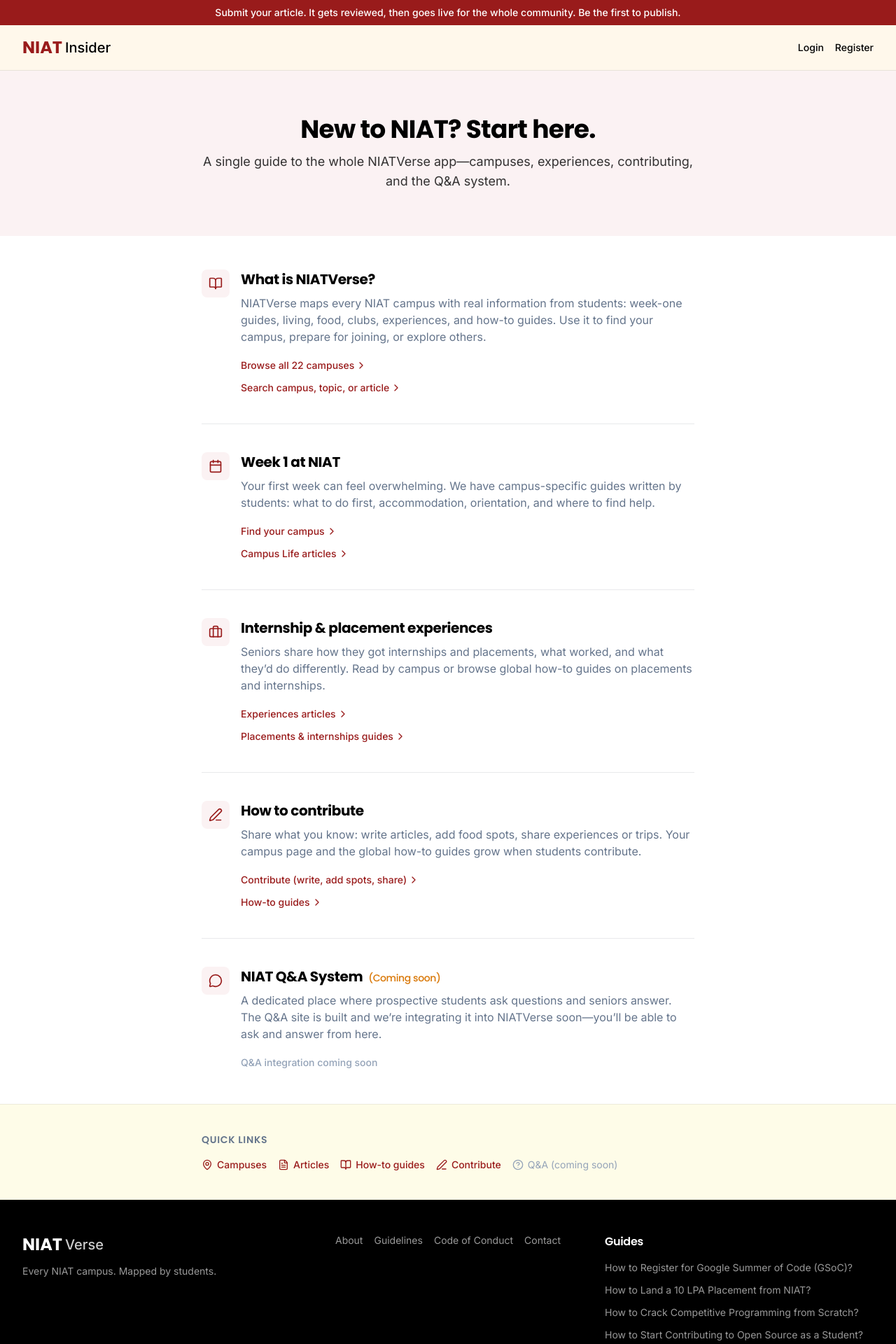
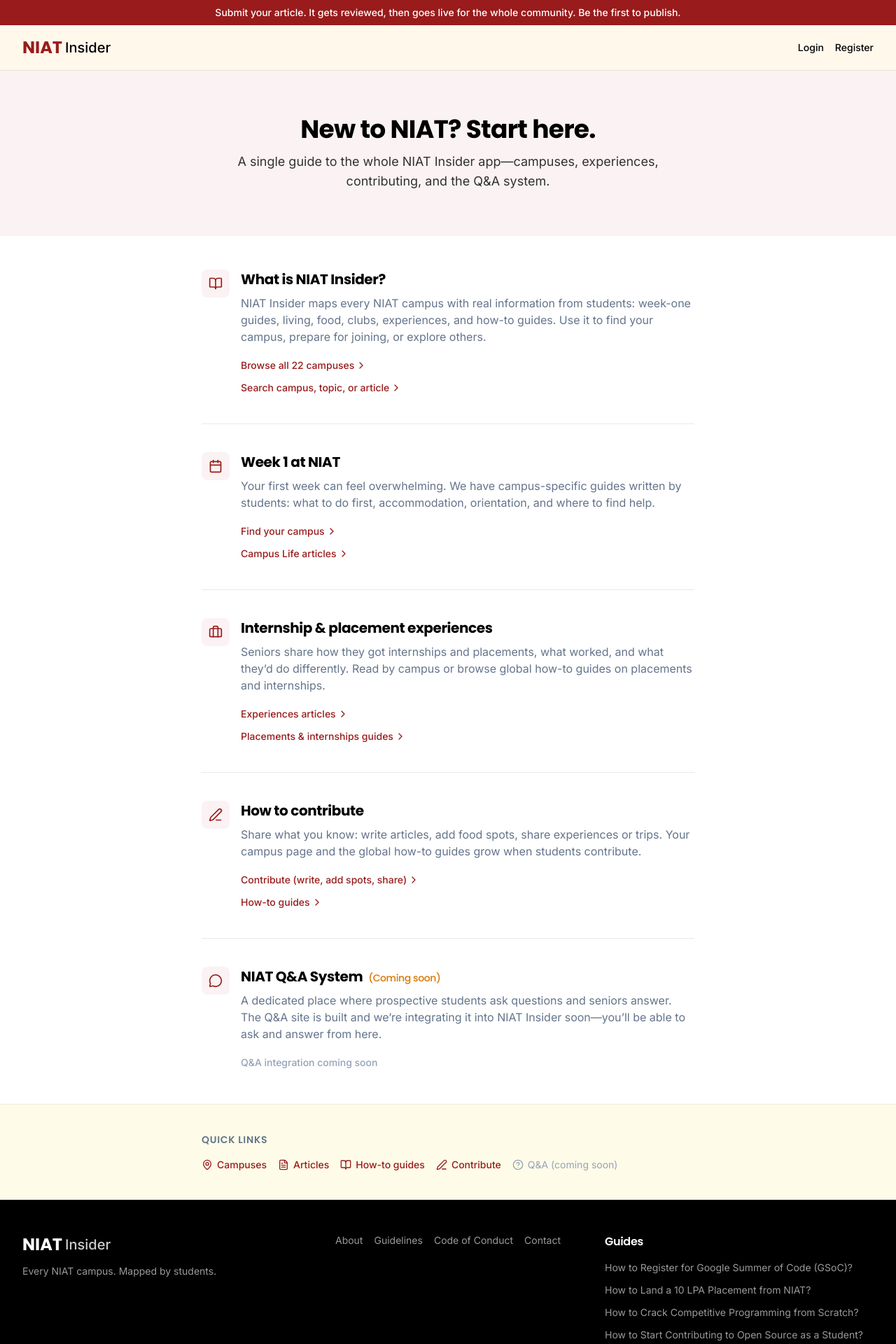
Before and after one commit to reddy-gopal/niatverse, a React (Vite) app: page /guide in a window 1280 px wide. Shown: the top 1920 px of the page at 70% size. Built offline with nearby package versions, Linux system fonts and the light colour scheme.

Commit message:
refactor: Rename project from "NIATVerse" to "NIAT Insider" across all files for consistent branding and improved clarity.

```diff
--- a/index.html
+++ b/index.html
@@ -5,8 +5,8 @@
     <link rel="icon" href="/favicon.png" type="image/png" />
     <link rel="apple-touch-icon" href="/favicon.png" />
     <meta name="viewport" content="width=device-width, initial-scale=1.0" />
-    <meta name="description" content="Share your campus stories, guides, and discoveries. NIATVerse — where your voice shapes the verse." />
-    <title>NIATVerse — Your Campus, Your Stories</title>
+    <meta name="description" content="Share your campus stories, guides, and discoveries. NIAT Insider — where your voice shapes the story." />
+    <title>NIAT Insider — Your Campus, Your Stories</title>
   </head>
   <body>
     <div id="root"></div>
--- a/src/components/Footer.tsx
+++ b/src/components/Footer.tsx
@@ -20,7 +20,7 @@
           <div>
             <div className="flex items-center mb-3">
               <span className="font-display text-2xl font-bold text-white">NIAT</span>
-              <span className="font-body text-xl font-medium text-white/80 ml-1">Verse</span>
+              <span className="font-body text-xl font-medium text-white/80 ml-1">Insider</span>
             </div>
             <p className="text-white/60 text-sm">
               Every NIAT campus. Mapped by students.
--- a/src/data/mockData.ts
+++ b/src/data/mockData.ts
@@ -1,4 +1,4 @@
-// Mock Data for NIATVerse
+// Mock Data for NIAT Insider
 import type { Campus, Article,Club, Ratings, SearchResult, Comment, StateCount, ArticlePageArticle } from '../types';
 
 export const campuses: Campus[] = [
@@ -474,7 +474,7 @@
   {
     id: 12, campusId: null, campusName: "Global",
     category: "howto", clubId: null,
-    title: "How to Write a Good NIATVerse Article",
+    title: "How to Write a Good NIAT Insider Article",
     excerpt: "The difference between an article that gets 2 helpful votes and one that gets 60. Structure, tone, what to include.",
     updatedDays: 15, upvoteCount: 28,
     coverImage: "https://images.unsplash.com/photo-1555939594-58d7cb561ad1?w=800&q=80"
--- a/src/index.css
+++ b/src/index.css
@@ -27,7 +27,7 @@
     --ring: 0 71% 35%;
     --radius: 0.5rem;
 
-    /* NIATVerse Custom Colors */
+    /* NIAT Insider Custom Colors */
     --niat-maroon: #991b1b;
     --niat-maroon-light: #b91c1c;
     --niat-maroon-dark: #7f1d1d;
--- a/src/lib/authApi.ts
+++ b/src/lib/authApi.ts
@@ -138,7 +138,7 @@
   return data;
 }
 
-/** Register (NIATVerse: source=niatverse → role founding_editor). */
+/** Register (NIAT Insider: source=niatverse → role founding_editor). */
 export async function registerNiatverse(payload: {
   username: string;
   phone: string;
--- a/src/pages/Clubs.tsx
+++ b/src/pages/Clubs.tsx
@@ -127,7 +127,7 @@
                 → Clear filters
               </button>
               <Link to="#" className="text-[#991b1b] hover:underline">
-                → Know a club? Add it to NIATVerse
+                → Know a club? Add it to NIAT Insider
               </Link>
             </div>
           </div>
--- a/src/pages/Contribute.tsx
+++ b/src/pages/Contribute.tsx
@@ -46,7 +46,7 @@
       <section className="bg-section py-12">
         <div className="max-w-4xl mx-auto px-4 sm:px-6 lg:px-8 text-center">
           <h1 className="font-display text-3xl md:text-4xl font-bold text-black mb-3">
-            Contribute to NIATVerse
+            Contribute to NIAT Insider
           </h1>
           <p className="text-black text-lg">
             Share what you know. Help the next student.
--- a/src/pages/Guide.tsx
+++ b/src/pages/Guide.tsx
@@ -18,9 +18,9 @@
   {
     id: 'overview',
     icon: BookOpen,
-    title: 'What is NIATVerse?',
+    title: 'What is NIAT Insider?',
     description:
-      'NIATVerse maps every NIAT campus with real information from students: week-one guides, living, food, clubs, experiences, and how-to guides. Use it to find your campus, prepare for joining, or explore others.',
+      'NIAT Insider maps every NIAT campus with real information from students: week-one guides, living, food, clubs, experiences, and how-to guides. Use it to find your campus, prepare for joining, or explore others.',
     links: [
       { label: 'Browse all 22 campuses', to: '/campuses' },
       { label: 'Search campus, topic, or article', to: '/search' },
@@ -64,7 +64,7 @@
     icon: MessageCircle,
     title: 'NIAT Q&A System',
     description:
-      'A dedicated place where prospective students ask questions and seniors answer. The Q&A site is built and we’re integrating it into NIATVerse soon—you’ll be able to ask and answer from here.',
+      'A dedicated place where prospective students ask questions and seniors answer. The Q&A site is built and we’re integrating it into NIAT Insider soon—you’ll be able to ask and answer from here.',
     links: [
       { label: 'Q&A integration coming soon', to: '#' },
     ],
@@ -96,7 +96,7 @@
             New to NIAT? Start here.
           </h1>
           <p className="text-black/80 text-base md:text-lg">
-            A single guide to the whole NIATVerse app—campuses, experiences, contributing, and the Q&A system.
+            A single guide to the whole NIAT Insider app—campuses, experiences, contributing, and the Q&A system.
           </p>
         </div>
       </section>
--- a/src/pages/Register.tsx
+++ b/src/pages/Register.tsx
@@ -127,7 +127,7 @@
             Register — Founding Editor
           </h1>
           <p className="text-sm text-[#64748b] mb-6">
-            Create an account with your mobile number. You’ll be registered as a Founding Editor on NIATVerse.
+            Create an account with your mobile number. You’ll be registered as a Founding Editor on NIAT Insider.
           </p>
 
           <form onSubmit={handleSubmit} className="space-y-4">
--- a/src/pages/WriteArticle.tsx
+++ b/src/pages/WriteArticle.tsx
@@ -612,7 +612,7 @@
           className="flex items-center gap-1.5 text-[#1e293b] hover:opacity-90 transition-opacity shrink-0"
         >
           <span className="font-display text-lg sm:text-xl font-bold text-[#991b1b]">NIAT</span>
-          <span className="font-body text-base sm:text-lg font-medium text-black">Verse</span>
+          <span className="font-body text-base sm:text-lg font-medium text-black">Insider</span>
         </Link>
 
         <div className="flex items-center gap-2 sm:gap-4 flex-wrap">
```
Also changed, not shown: 2 other files (tests, documents, lock files or other folders).
